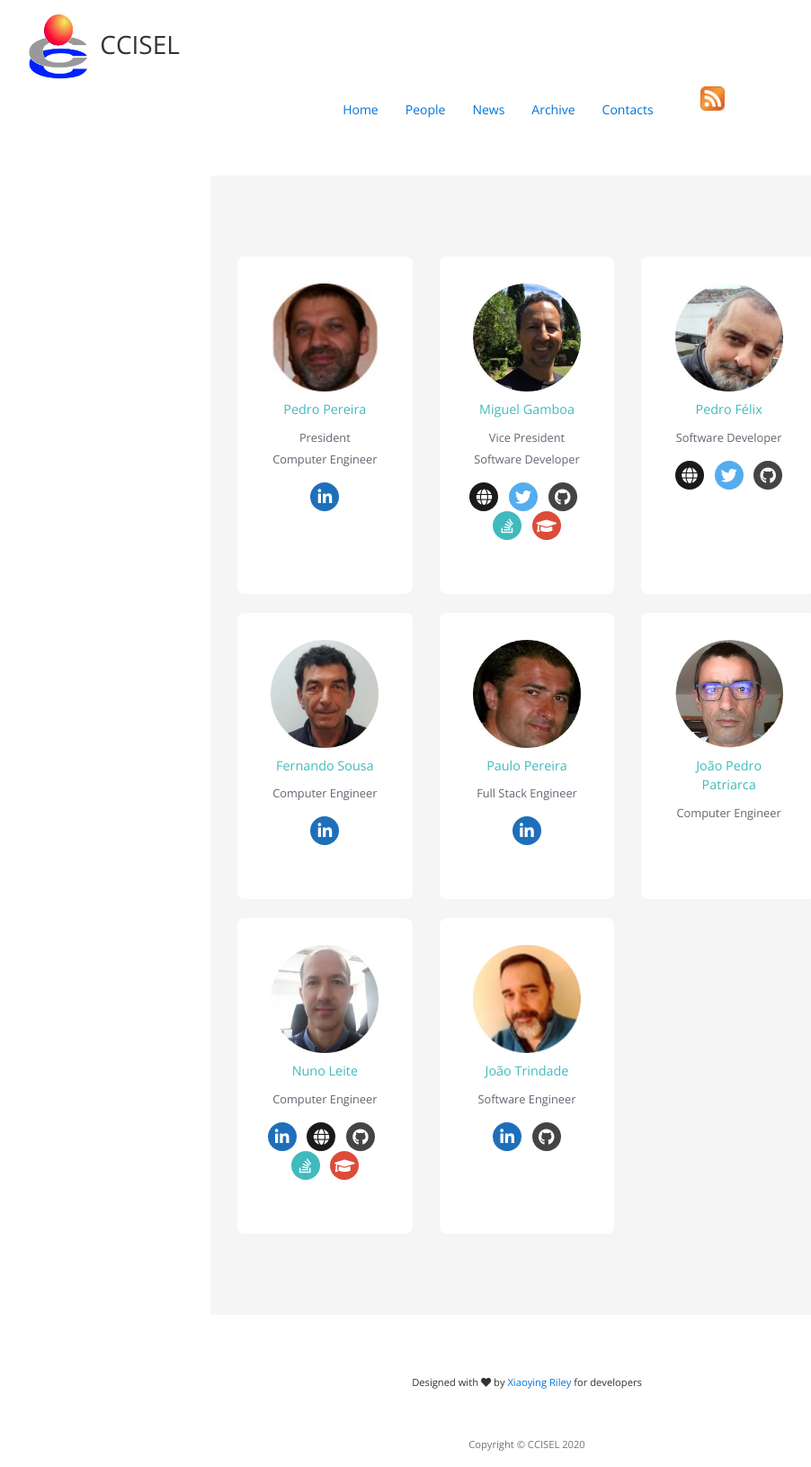
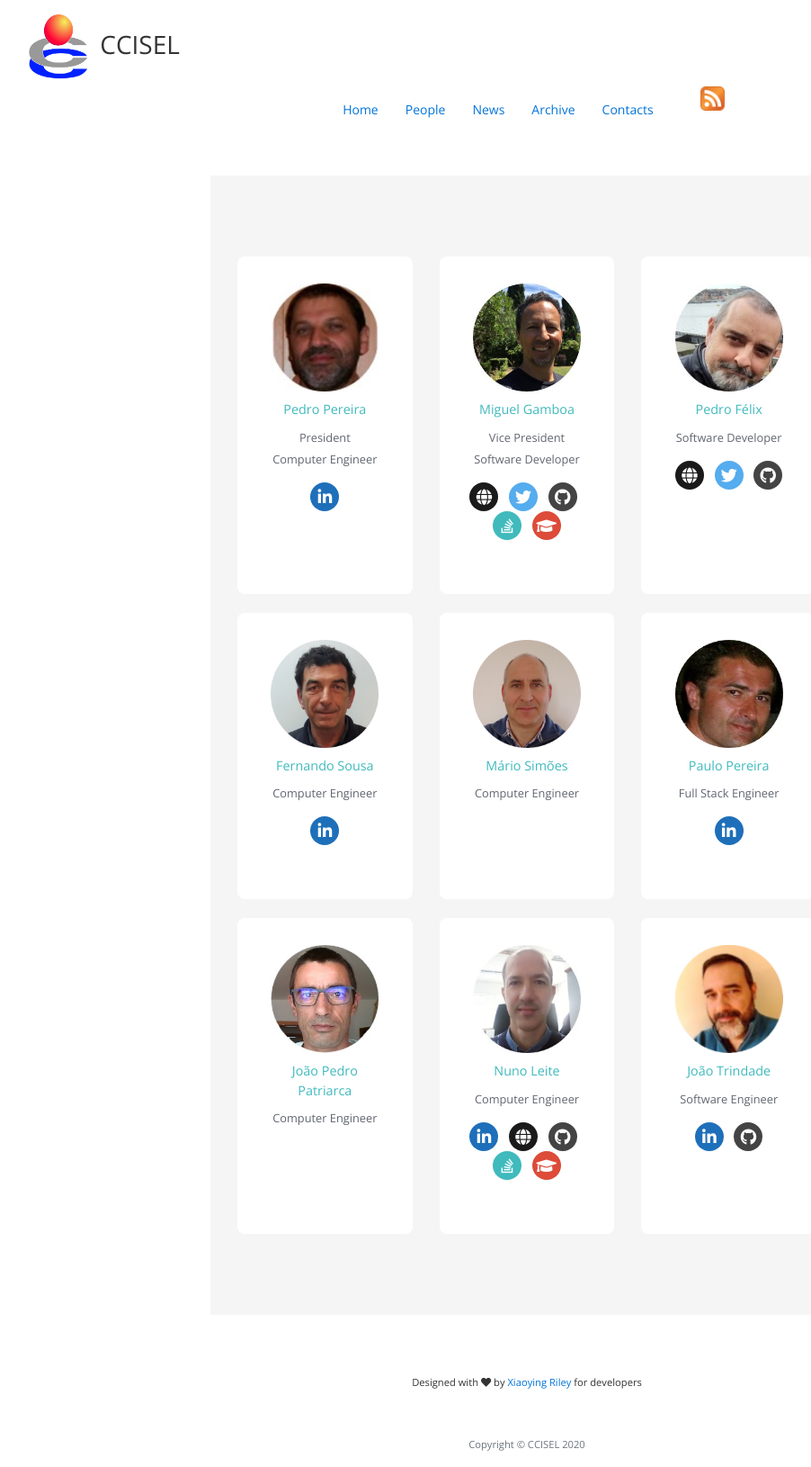
Before and after one commit to jpatri/ccisel.github.io, a Jekyll site: the page built from people.html, in a window 1280 px wide. Shown: the whole page at 90% size, without its empty margins (54-956 px from the left). Built offline with Jekyll 4.4.1, drawn with Linux system fonts in a browser that asks for light colours.

Commit message:
add Carrasqueira

```diff
--- /dev/null
+++ b/_includes/team/carrasqueira.html
@@ -0,0 +1,11 @@
+<div class="item col-md-4 col-12">
+    <div class="item-inner">
+        <div class="profile mb-2">
+            <img class="profile-image" src="{{ site.url }}/assets/team/carrasqueira.jpg" alt="Mário Simões" />
+        </div>
+        <div class="member-content">
+            <h3 class="member-name"><small>Mário Simões</small></h3>
+            <div class="member-title"><small>Computer Engineer</small></div>
+        </div><!--//member-content-->
+    </div><!--//item-inner-->
+</div><!--//item-->
--- a/people.html
+++ b/people.html
@@ -20,11 +20,12 @@ description: "CCISEL engineers"
         <br>
         <div class="members-wrapper row">
             {% include team/sousa.html %}
+            {% include team/carrasqueira.html %}
             {% include team/palbp.html %}
-            {% include team/patriarca.html %}
         </div><!--//members-wrapper-->
 		<br>
         <div class="members-wrapper row">
+            {% include team/patriarca.html %}
             {% include team/nleite.html %}
             {% include team/jtrindade.html %}
         </div><!--//members-wrapper-->
```
Also changed, not shown: assets/team/carrasqueira.JPG (added).
